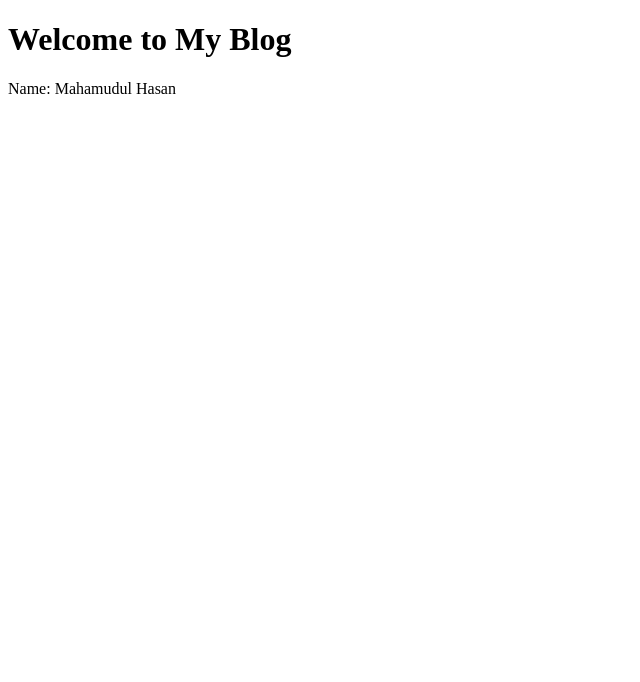
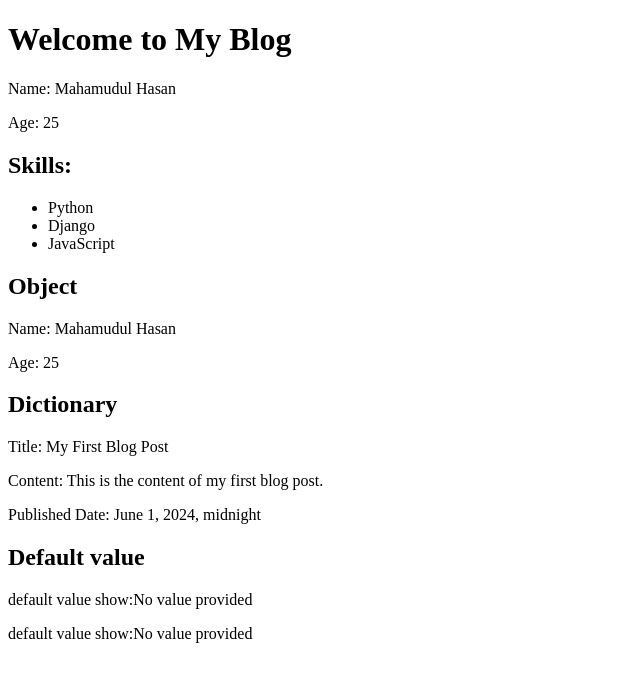
Before and after one commit to mahamuduul/Learning-Django, a Django app: page / in a window 1280 px wide. Shown: the top 682 px of the page, without its empty margins (0-640 px from the left). Run offline with Django 5.2, Linux system fonts and the light colour scheme.

Commit message:
Update home.html to include user details, skills, and blog content

```diff
--- a/myProject2/blog/templates/blog/home.html
+++ b/myProject2/blog/templates/blog/home.html
@@ -9,5 +9,24 @@
     <h1>Welcome to My Blog</h1>
     {% comment %} single variable {% endcomment %}
     <p>Name: {{ name }}</p>
+    <p>Age: {{ age }}</p>
+    {% comment %} access list {% endcomment %}
+    <h2>Skills:</h2>
+    <ul>
+        {% for skill in skills %}
+            <li>{{ skill }}</li>
+        {% endfor %}
+    </ul>
+    <h2>Object</h2>
+    <p>Name: {{ user.name }}</p>
+    <p>Age: {{ user.age }}</p>
+    <h2>Dictionary</h2>
+    <p>Title: {{ blog.title }}</p>
+    <p>Content: {{ blog.content }}</p>
+    <p>Published Date: {{ blog.published_date }}</p>
+
+    <h2>Default value</h2>
+    <p>default value show:{{empty_value|default:"No value provided"}}</p>
+    <p>default value show:{{empty_value|default_if_none:"No value provided"}}</p>
 </body>
 </html>
```
